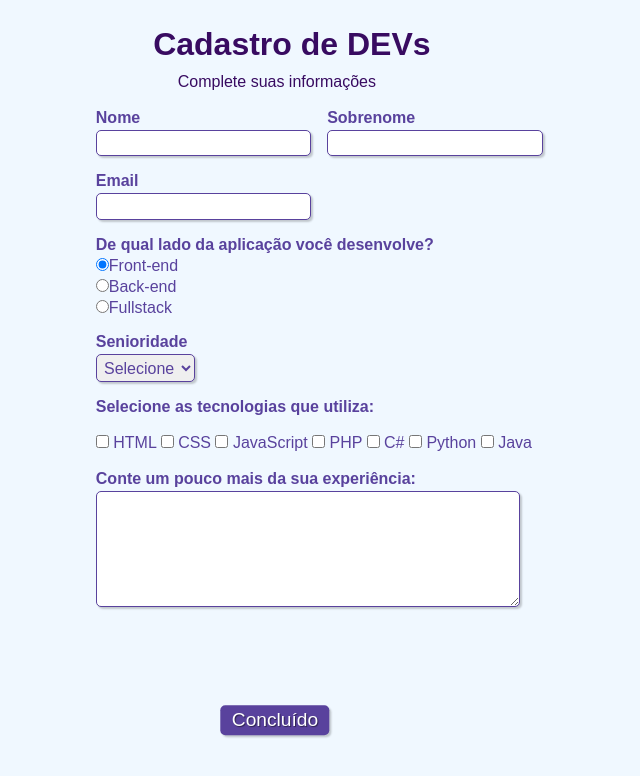
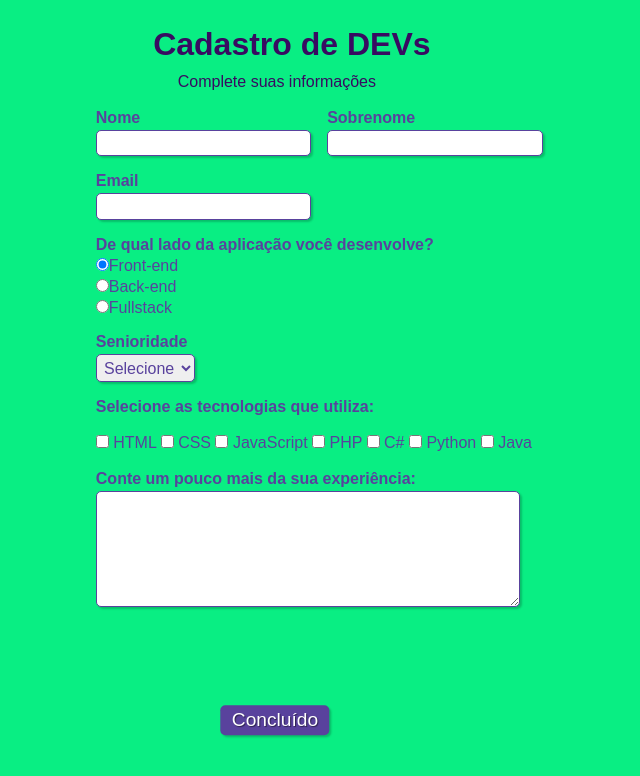
Before and after one commit to MarcieL-Bezerra/Form_Html_Css, a plain HTML site: page Index.html in a window 1280 px wide. Shown: the whole page, without its empty margins (365-1005 px from the left). Drawn offline with Linux system fonts and the light colour scheme.

Commit message:
atualizado

```diff
--- a/style.css
+++ b/style.css
@@ -32,7 +32,7 @@ fieldset {
 
 /* Elemento de tag <body> */
 body{
-    background-color: #F0F8FF;
+    background-color: #09ee83;
     font-family: sans-serif;
     font-size: 1em;
     color: #59429d;
```
